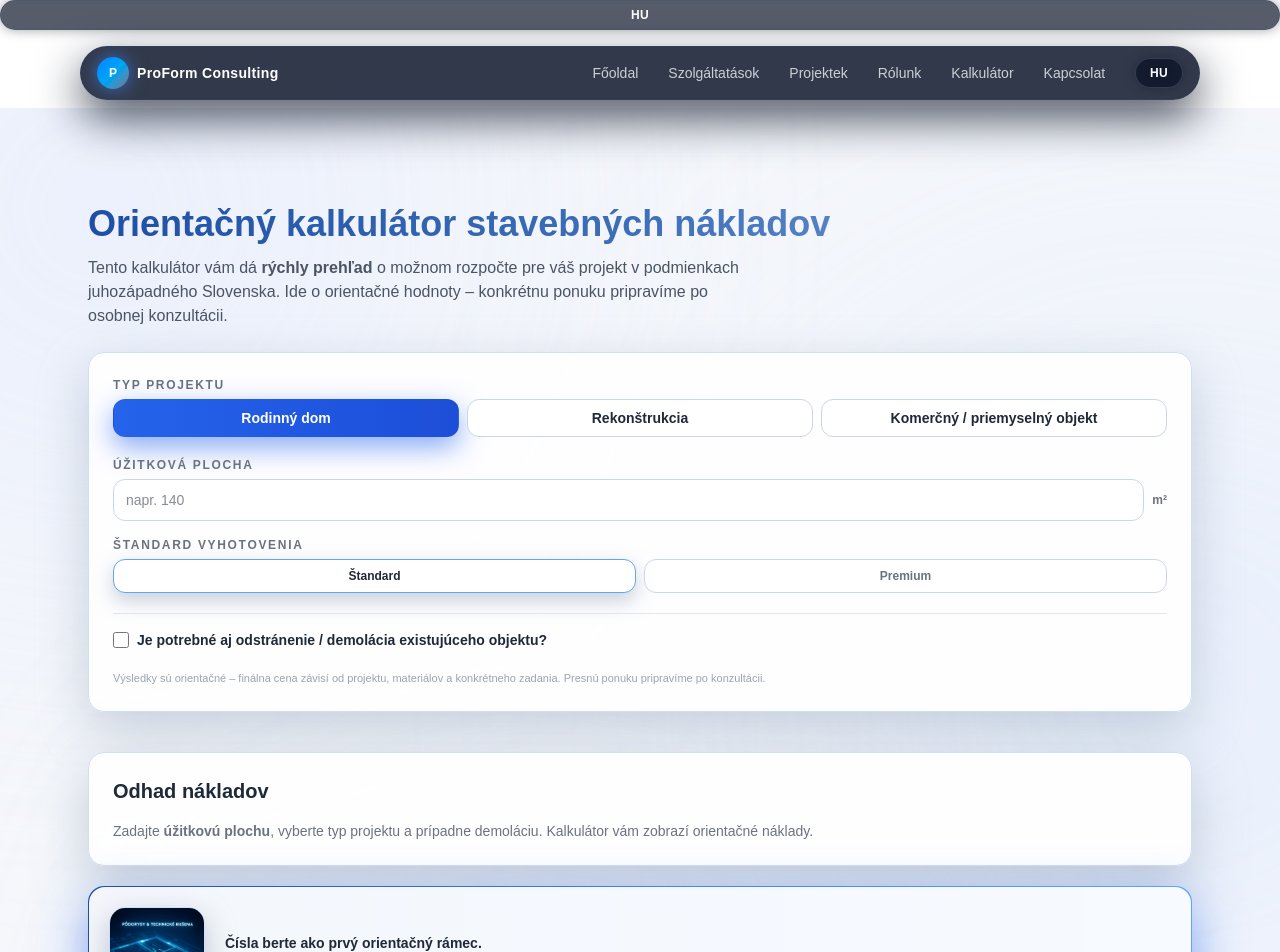
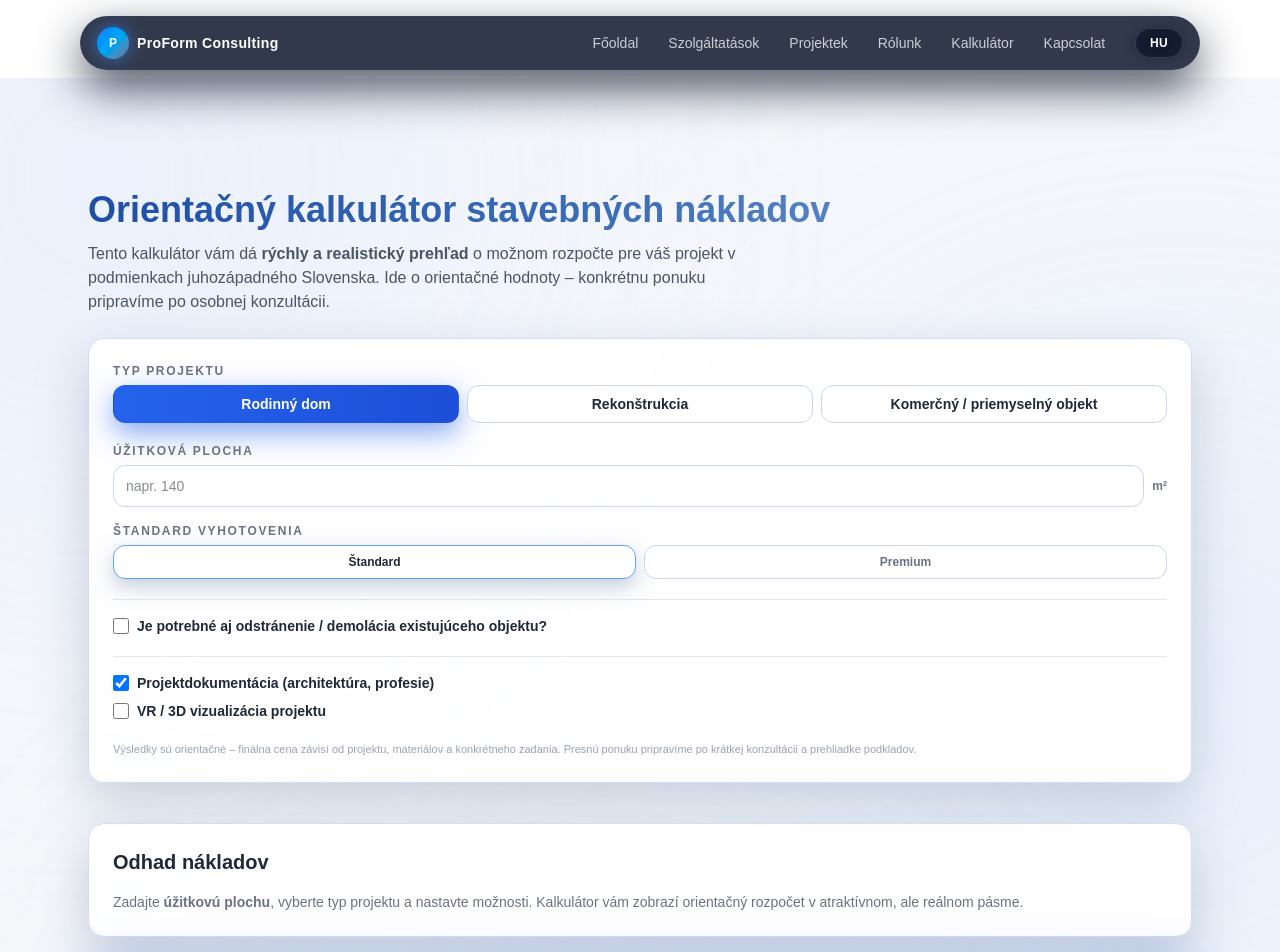
Before and after one commit to proformconsulting/proform, a Next.js app: page /calculator in a window 1280 px wide. Shown: the top 952 px of the page. Built offline with nearby package versions, Linux system fonts and the light colour scheme.

Commit message:
Change calculator

```diff
--- a/app/calculator/page.tsx
+++ b/app/calculator/page.tsx
@@ -3,7 +3,6 @@
 import { useState, useMemo } from "react";
 import Image from "next/image";
 import MainNav from "../components/MainNav";
-import LanguageSwitcher from "../components/LanguageSwitcher";
 
 const currency = new Intl.NumberFormat("sk-SK", {
   style: "currency",
@@ -12,88 +11,272 @@ const currency = new Intl.NumberFormat("sk-SK", {
 });
 
 type ProjectType = "family" | "renovation" | "commercial";
+type StandardType = "standard" | "premium";
+
+interface CalcResult {
+  buildMin: number;
+  buildMax: number;
+  demoMin: number;
+  demoMax: number;
+  projectDocsMin: number;
+  projectDocsMax: number;
+  vrMin: number;
+  vrMax: number;
+  ourFeeMin: number;
+  ourFeeMax: number;
+  totalMin: number;
+  totalMax: number;
+}
 
 export default function CalculatorPage() {
   const [projectType, setProjectType] = useState<ProjectType>("family");
   const [area, setArea] = useState<string>("");
-  const [standard, setStandard] = useState<"standard" | "premium">("standard");
+  const [standard, setStandard] = useState<StandardType>("standard");
   const [hasDemolition, setHasDemolition] = useState<boolean>(false);
   const [demolitionArea, setDemolitionArea] = useState<string>("");
+  const [includeProjectDocs, setIncludeProjectDocs] = useState<boolean>(true);
+  const [includeVr, setIncludeVr] = useState<boolean>(false);
 
-  const result = useMemo(() => {
+  const result = useMemo<CalcResult | null>(() => {
     const a = Number(area) || 0;
     const d = hasDemolition ? Number(demolitionArea) || 0 : 0;
 
-    if (a <= 0) {
-      return null;
-    }
+    if (a <= 0) return null;
 
-    // ZÁKLAD – CENA VÝSTAVBY / REKONŠTRUKCIE PODĽA TYPU
+    // ALAP – építés / felújítás irányár m²-re
     let baseMinPerM2 = 0;
     let baseMaxPerM2 = 0;
 
     switch (projectType) {
       case "family":
-        // rodinný dom – novostavba (hrubý + štandard dokončenie)
-        baseMinPerM2 = 1350;
-        baseMaxPerM2 = 1750;
+        // új családi ház – kulcsrakész, standard
+        baseMinPerM2 = 1200;
+        baseMaxPerM2 = 1600;
         break;
       case "renovation":
-        // komplexná rekonštrukcia bytu / domu
-        baseMinPerM2 = 550;
-        baseMaxPerM2 = 950;
+        // komplex lakás / ház felújítás
+        baseMinPerM2 = 500;
+        baseMaxPerM2 = 850;
         break;
       case "commercial":
-        // komerčné / priemyselné objekty
-        baseMinPerM2 = 950;
-        baseMaxPerM2 = 1450;
+        // csarnok, raktár, kereskedelmi / ipari épület
+        baseMinPerM2 = 900;
+        baseMaxPerM2 = 1350;
         break;
     }
 
-    // ŠTANDARD vs PREMIUM
+    // STANDARD vs PREMIUM
     let factorMin = 1;
     let factorMax = 1;
     if (standard === "premium") {
-      factorMin = 1.12;
-      factorMax = 1.25;
+      factorMin = 1.1;
+      factorMax = 1.2;
     }
 
     const buildMin = a * baseMinPerM2 * factorMin;
     const buildMax = a * baseMaxPerM2 * factorMax;
 
-    // DEMOLÁCIA (ak je)
-    // orientačne – vrátane odvozu odpadu, strojov atď.
-    const demoMinPerM2 = 60;
-    const demoMaxPerM2 = 110;
+    // BONTÁS (ha van)
+    const demoMinPerM2 = 45;
+    const demoMaxPerM2 = 90;
 
     const demoMin = d > 0 ? d * demoMinPerM2 : 0;
     const demoMax = d > 0 ? d * demoMaxPerM2 : 0;
 
-    // NAŠA PRÁCA – riadenie projektu, koordinácia, kontrola
-    const subtotalMin = buildMin + demoMin;
-    const subtotalMax = buildMax + demoMax;
+    // Alap kivitelezési összeg (építés + bontás)
+    const baseSubtotalMin = buildMin + demoMin;
+    const baseSubtotalMax = buildMax + demoMax;
 
-    const ourFeeMin = subtotalMin * 0.08; // 8 %
-    const ourFeeMax = subtotalMax * 0.12; // 12 %
+    // Projektdokumentáció (ha kéri)
+    let projectDocsMin = 0;
+    let projectDocsMax = 0;
 
-    const totalMin = subtotalMin + ourFeeMin;
-    const totalMax = subtotalMax + ourFeeMax;
+    if (includeProjectDocs) {
+      // 5–7 % az építés összegéből – vonzó, de reális
+      projectDocsMin = baseSubtotalMin * 0.05;
+      projectDocsMax = baseSubtotalMax * 0.07;
+    }
+
+    // VR / 3D vizualizáció (ha kéri) – projekt típus szerint
+    let vrMin = 0;
+    let vrMax = 0;
+
+    if (includeVr) {
+      switch (projectType) {
+        case "family":
+          vrMin = 900;
+          vrMax = 1800;
+          break;
+        case "renovation":
+          vrMin = 600;
+          vrMax = 1200;
+          break;
+        case "commercial":
+          vrMin = 1500;
+          vrMax = 2800;
+          break;
+      }
+    }
+
+    // ProForm díj – projekt irányítás, koordináció, minőségellenőrzés
+    const subtotalWithExtrasMin = baseSubtotalMin + projectDocsMin + vrMin;
+    const subtotalWithExtrasMax = baseSubtotalMax + projectDocsMax + vrMax;
+
+    const ourFeeMin = subtotalWithExtrasMin * 0.07; // 7 %
+    const ourFeeMax = subtotalWithExtrasMax * 0.1; // 10 %
+
+    const totalMin = subtotalWithExtrasMin + ourFeeMin;
+    const totalMax = subtotalWithExtrasMax + ourFeeMax;
 
     return {
       buildMin,
       buildMax,
       demoMin,
       demoMax,
+      projectDocsMin,
+      projectDocsMax,
+      vrMin,
+      vrMax,
       ourFeeMin,
       ourFeeMax,
       totalMin,
       totalMax,
     };
-  }, [projectType, area, standard, hasDemolition, demolitionArea]);
+  }, [
+    projectType,
+    area,
+    standard,
+    hasDemolition,
+    demolitionArea,
+    includeProjectDocs,
+    includeVr,
+  ]);
+
+  // külön függvényben – így TS tudja, hogy itt már biztosan van result
+  const renderResult = () => {
+    if (!result) {
+      return (
+        <p className="text-sm text-[#6b7280]">
+          Zadajte <strong>úžitkovú plochu</strong>, vyberte typ projektu a
+          nastavte možnosti. Kalkulátor vám zobrazí orientačný rozpočet v
+          atraktívnom, ale reálnom pásme.
+        </p>
+      );
+    }
+
+    const {
+      buildMin,
+      buildMax,
+      demoMin,
+      demoMax,
+      projectDocsMin,
+      projectDocsMax,
+      vrMin,
+      vrMax,
+      ourFeeMin,
+      ourFeeMax,
+      totalMin,
+      totalMax,
+    } = result;
+
+    return (
+      <div className="space-y-3 text-sm text-[#374151]">
+        <div className="flex items-baseline justify-between gap-4 border-b border-[#e5e7eb] pb-2.5">
+          <span className="text-xs uppercase tracking-[0.16em] text-[#6b7280]">
+            Stavebné práce
+          </span>
+          <div className="text-right">
+            <div className="font-semibold">
+              {currency.format(buildMin)} – {currency.format(buildMax)}
+            </div>
+            <div className="text-[11px] text-[#9ca3af]">
+              podľa typu projektu a štandardu
+            </div>
+          </div>
+        </div>
+
+        {demoMin > 0 && (
+          <div className="flex items-baseline justify-between gap-4 border-b border-[#e5e7eb] pb-2.5">
+            <span className="text-xs uppercase tracking-[0.16em] text-[#6b7280]">
+              Demolácia
+            </span>
+            <div className="text-right">
+              <div className="font-semibold">
+                {currency.format(demoMin)} – {currency.format(demoMax)}
+              </div>
+              <div className="text-[11px] text-[#9ca3af]">
+                búracie práce + odvoz odpadu
+              </div>
+            </div>
+          </div>
+        )}
+
+        {projectDocsMin > 0 && (
+          <div className="flex items-baseline justify-between gap-4 border-b border-[#e5e7eb] pb-2.5">
+            <span className="text-xs uppercase tracking-[0.16em] text-[#6b7280]">
+              Projektdokumentácia
+            </span>
+            <div className="text-right">
+              <div className="font-semibold">
+                {currency.format(projectDocsMin)} –{" "}
+                {currency.format(projectDocsMax)}
+              </div>
+              <div className="text-[11px] text-[#9ca3af]">
+                architektúra + profesie, orientačne 5–7 % stavby
+              </div>
+            </div>
+          </div>
+        )}
+
+        {vrMin > 0 && (
+          <div className="flex items-baseline justify-between gap-4 border-b border-[#e5e7eb] pb-2.5">
+            <span className="text-xs uppercase tracking-[0.16em] text-[#6b7280]">
+              VR / 3D vizualizácia
+            </span>
+            <div className="text-right">
+              <div className="font-semibold">
+                {currency.format(vrMin)} – {currency.format(vrMax)}
+              </div>
+              <div className="text-[11px] text-[#9ca3af]">
+                kompletný virtuálny prechod projektu
+              </div>
+            </div>
+          </div>
+        )}
+
+        <div className="flex items-baseline justify-between gap-4 border-b border-[#e5e7eb] pb-2.5">
+          <span className="text-xs uppercase tracking-[0.16em] text-[#6b7280]">
+            Naša práca
+          </span>
+          <div className="text-right">
+            <div className="font-semibold">
+              {currency.format(ourFeeMin)} – {currency.format(ourFeeMax)}
+            </div>
+            <div className="text-[11px] text-[#9ca3af]">
+              projektové riadenie, koordinácia, kontrola kvality
+            </div>
+          </div>
+        </div>
+
+        <div className="mt-2 pt-3 border-t border-[#e5e7eb] flex items-baseline justify-between gap-4">
+          <span className="text-xs uppercase tracking-[0.2em] text-[#111827]">
+            Celkový orientačný rozpočet
+          </span>
+          <div className="text-right">
+            <div className="text-base md:text-lg font-bold bg-gradient-to-r from-[#1f4fa5] via-[#2563eb] to-[#3b82f6] text-transparent bg-clip-text">
+              {currency.format(totalMin)} – {currency.format(totalMax)}
+            </div>
+            <div className="text-[11px] text-[#9ca3af]">
+              pásmo, v ktorom sa typicky pohybujú podobné projekty
+            </div>
+          </div>
+        </div>
+      </div>
+    );
+  };
 
   return (
     <>
-      <LanguageSwitcher />
       <MainNav />
 
       <main className="min-h-screen bg-[#f5f7fb] text-slate-900 relative overflow-hidden">
@@ -103,7 +286,7 @@ export default function CalculatorPage() {
         <div className="pointer-events-none absolute bottom-[-260px] left-1/4 w-[460px] h-[460px] rounded-full bg-[#e0e6f5] blur-[180px] opacity-80" />
 
         {/* HERO + kalkulátor */}
-        <section className="relative w-full py-20 md:py-24">
+        <section className="relative w-full pt-24 pb-16 md:pt-28 md:pb-24">
           <div className="max-w-6xl mx-auto px-4 md:px-6 relative z-10">
             <div className="grid lg:grid-cols-[1.1fr,0.9fr] gap-10 items-start">
               {/* BAL – szöveg + form */}
@@ -112,9 +295,10 @@ export default function CalculatorPage() {
                   Orientačný kalkulátor stavebných nákladov
                 </h1>
                 <p className="text-[#4b5563] text-sm md:text-base mb-6 max-w-2xl">
-                  Tento kalkulátor vám dá <strong>rýchly prehľad</strong> o možnom
-                  rozpočte pre váš projekt v podmienkach juhozápadného Slovenska.
-                  Ide o orientačné hodnoty – konkrétnu ponuku pripravíme po osobnej
+                  Tento kalkulátor vám dá{" "}
+                  <strong>rýchly a realistický prehľad</strong> o možnom rozpočte
+                  pre váš projekt v podmienkach juhozápadného Slovenska. Ide o
+                  orientačné hodnoty – konkrétnu ponuku pripravíme po osobnej
                   konzultácii.
                 </p>
 
@@ -164,7 +348,7 @@ export default function CalculatorPage() {
                     </div>
                   </div>
 
-                  {/* Plocha + štandard */}
+                  {/* Plocha + standard */}
                   <div className="grid sm:grid-cols-[1.2fr,0.9fr] gap-4">
                     <div>
                       <label className="block text-xs font-semibold text-[#6b7280] mb-1.5 uppercase tracking-[0.14em]">
@@ -218,9 +402,8 @@ export default function CalculatorPage() {
                     </div>
                   </div>
 
-                  {/* Demolácia */}
-                  <div className="border-t border-[#e2e8f0] pt-4">
-                    <div className="flex items-center justify-between mb-2.5">
+                  {/* Demoláció */}
+                  <div className="border-t border-[#e2e8f0] pt-4 space-y-3">
                     <label className="flex items-center gap-2 text-sm font-semibold text-[#1f2937]">
                       <input
                         type="checkbox"
@@ -230,10 +413,9 @@ export default function CalculatorPage() {
                       />
                       Je potrebné aj odstránenie / demolácia existujúceho objektu?
                     </label>
-                    </div>
 
                     {hasDemolition && (
-                      <div className="mt-2">
+                      <div>
                         <label className="block text-xs font-semibold text-[#6b7280] mb-1.5 uppercase tracking-[0.14em]">
                           Odhadovaná plocha na demoláciu
                         </label>
@@ -251,94 +433,50 @@ export default function CalculatorPage() {
                           </span>
                         </div>
                         <p className="mt-1 text-[11px] text-[#9ca3af]">
-                          Zahŕňa búracie práce, stroje a odvoz odpadu (orientačne).
+                          Zahŕňa búracie práce, stroje a odvoz odpadu
+                          (orientačne).
                         </p>
                       </div>
                     )}
                   </div>
 
-                  {/* Info */}
+                  {/* Projekt + VR opciók */}
+                  <div className="border-t border-[#e2e8f0] pt-4 space-y-2">
+                    <label className="flex items-center gap-2 text-sm font-semibold text-[#1f2937]">
+                      <input
+                        type="checkbox"
+                        checked={includeProjectDocs}
+                        onChange={(e) => setIncludeProjectDocs(e.target.checked)}
+                        className="h-4 w-4 rounded border-[#cbd5f0] text-[#2563eb] focus:ring-[#bfdbfe]"
+                      />
+                      Projektdokumentácia (architektúra, profesie)
+                    </label>
+                    <label className="flex items-center gap-2 text-sm font-semibold text-[#1f2937]">
+                      <input
+                        type="checkbox"
+                        checked={includeVr}
+                        onChange={(e) => setIncludeVr(e.target.checked)}
+                        className="h-4 w-4 rounded border-[#cbd5f0] text-[#2563eb] focus:ring-[#bfdbfe]"
+                      />
+                      VR / 3D vizualizácia projektu
+                    </label>
+                  </div>
+
                   <p className="text-[11px] text-[#9ca3af]">
-                    Výsledky sú orientačné – finálna cena závisí od projektu, materiálov
-                    a konkrétneho zadania. Presnú ponuku pripravíme po konzultácii.
+                    Výsledky sú orientačné – finálna cena závisí od projektu,
+                    materiálov a konkrétneho zadania. Presnú ponuku pripravíme po
+                    krátkej konzultácii a prehliadke podkladov.
                   </p>
                 </div>
               </div>
 
               {/* JOBB – eredmény + grafika */}
               <div className="space-y-4 md:space-y-5">
-                {/* Eredmény kártya */}
                 <div className="bg-white/95 rounded-2xl border border-[#d4ddf4] shadow-[0_18px_50px_rgba(148,163,184,0.5)] p-5 md:p-6">
                   <h2 className="text-lg md:text-xl font-semibold mb-4 text-[#1f2937]">
                     Odhad nákladov
                   </h2>
-
-                  {!result ? (
-                    <p className="text-sm text-[#6b7280]">
-                      Zadajte <strong>úžitkovú plochu</strong>, vyberte typ projektu a
-                      prípadne demoláciu. Kalkulátor vám zobrazí orientačné náklady.
-                    </p>
-                  ) : (
-                    <div className="space-y-3 text-sm text-[#374151]">
-                      <div className="flex items-baseline justify-between gap-4 border-b border-[#e5e7eb] pb-2.5">
-                        <span className="text-xs uppercase tracking-[0.16em] text-[#6b7280]">
-                          Stavebné práce
-                        </span>
-                        <div className="text-right">
-                          <div className="font-semibold">
-                            {currency.format(result.buildMin)} – {currency.format(result.buildMax)}
-                          </div>
-                          <div className="text-[11px] text-[#9ca3af]">
-                            podľa typu projektu a štandardu
-                          </div>
-                        </div>
-                      </div>
-
-                      {result.demoMin > 0 && (
-                        <div className="flex items-baseline justify-between gap-4 border-b border-[#e5e7eb] pb-2.5">
-                          <span className="text-xs uppercase tracking-[0.16em] text-[#6b7280]">
-                            Demolácia
-                          </span>
-                          <div className="text-right">
-                            <div className="font-semibold">
-                              {currency.format(result.demoMin)} – {currency.format(result.demoMax)}
-                            </div>
-                            <div className="text-[11px] text-[#9ca3af]">
-                              búracie práce + odvoz odpadu
-                            </div>
-                          </div>
-                        </div>
-                      )}
-
-                      <div className="flex items-baseline justify-between gap-4 border-b border-[#e5e7eb] pb-2.5">
-                        <span className="text-xs uppercase tracking-[0.16em] text-[#6b7280]">
-                          Naša práca
-                        </span>
-                        <div className="text-right">
-                          <div className="font-semibold">
-                            {currency.format(result.ourFeeMin)} – {currency.format(result.ourFeeMax)}
-                          </div>
-                          <div className="text-[11px] text-[#9ca3af]">
-                            projektové riadenie, koordinácia, kontrola kvality
-                          </div>
-                        </div>
-                      </div>
-
-                      <div className="mt-2 pt-3 border-t border-[#e5e7eb] flex items-baseline justify-between gap-4">
-                        <span className="text-xs uppercase tracking-[0.2em] text-[#111827]">
-                          Celkový orientačný rozpočet
-                        </span>
-                        <div className="text-right">
-                          <div className="text-base md:text-lg font-bold bg-gradient-to-r from-[#1f4fa5] via-[#2563eb] to-[#3b82f6] text-transparent bg-clip-text">
-                            {currency.format(result.totalMin)} – {currency.format(result.totalMax)}
-                          </div>
-                          <div className="text-[11px] text-[#9ca3af]">
-                            v závislosti od finálneho zadania a výberu materiálov
-                          </div>
-                        </div>
-                      </div>
-                    </div>
-                  )}
+                  {renderResult()}
                 </div>
 
                 {/* Illusztráció + bizalom szöveg */}
@@ -357,13 +495,15 @@ export default function CalculatorPage() {
                         Čísla berte ako prvý orientačný rámec.
                       </div>
                       <p className="text-[#4b5563]">
-                        Po úvodnom stretnutí vám pripravíme <strong>presnejší rozpočet</strong>,
-                        kde zohľadníme pozemok, konkrétne materiály, technológiu a harmonogram.
+                        Po úvodnom stretnutí vám pripravíme{" "}
+                        <strong>konkrétnejší a presný rozpočet</strong>,
+                        prispôsobený vášmu pozemku, technológiám a časovým
+                        požiadavkám.
                       </p>
                     </div>
                   </div>
                 </div>
-
+                {/* JOBB vége */}
               </div>
             </div>
           </div>
```
Also changed, not shown: app/hu/about/page.tsx (+36 -36 lines). Lines whose indentation alone changed are shown as unchanged.
